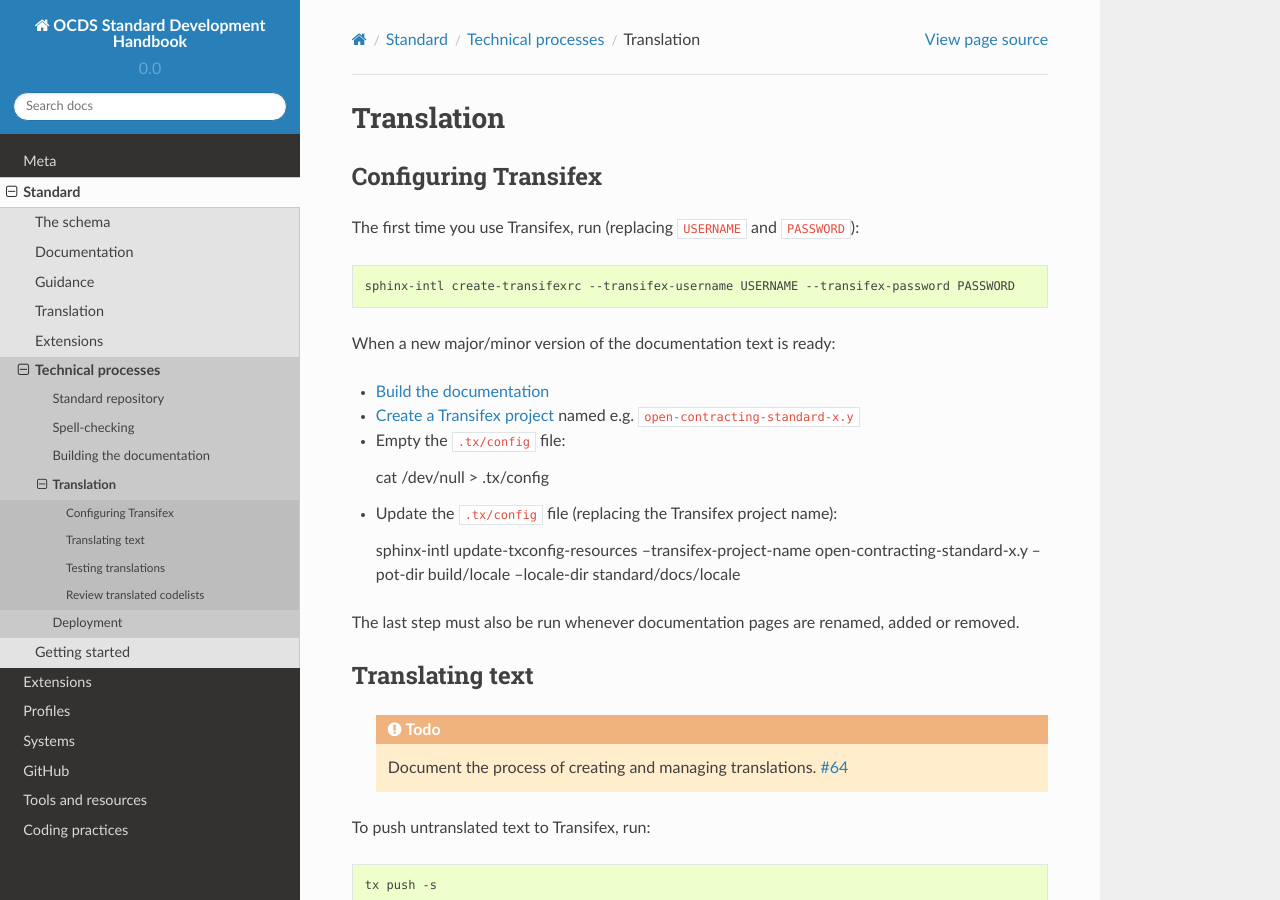
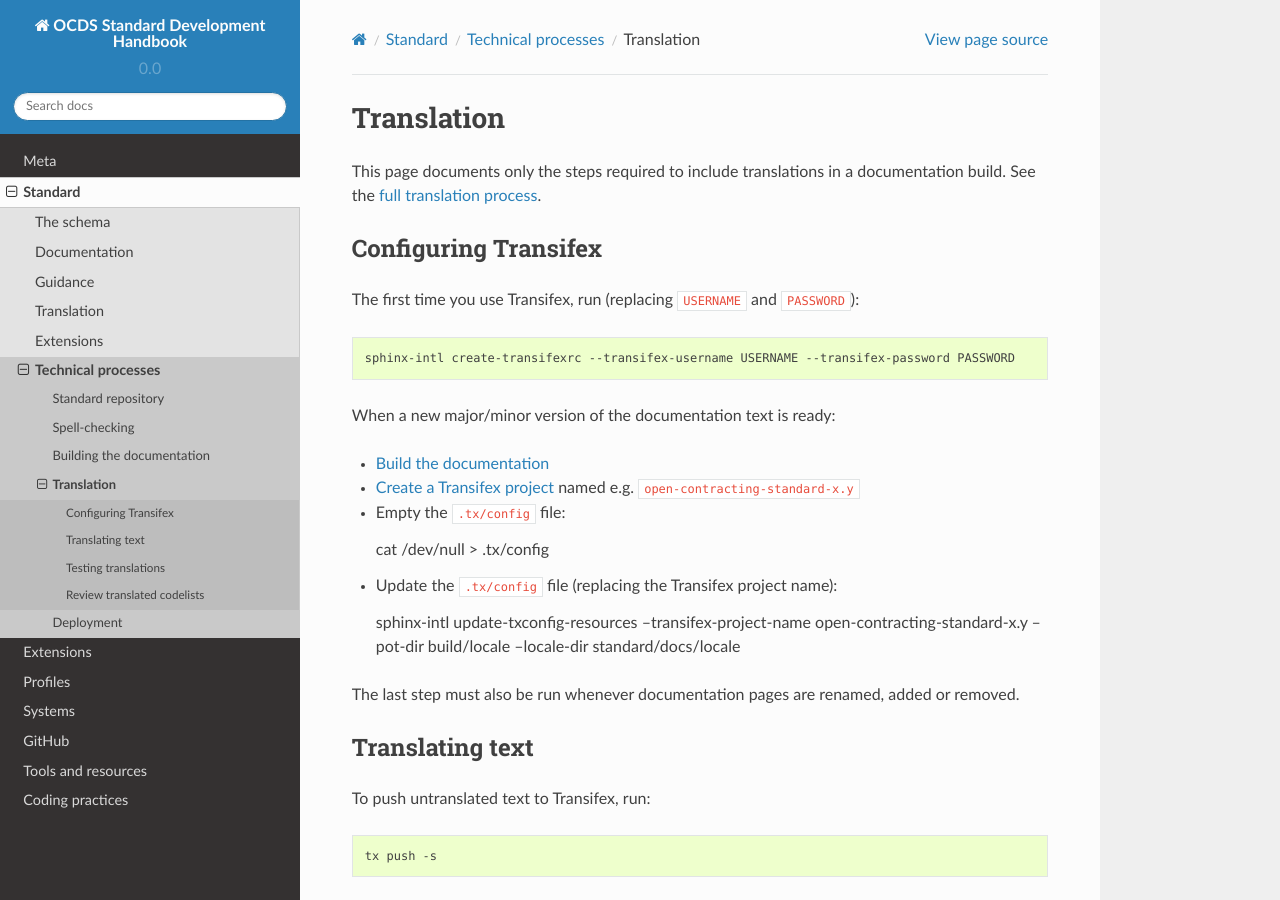
Before and after one commit to open-contracting/standard-development-handbook, a Sphinx documentation site: the page built from docs/standard/technical/translation.md, in a window 1280 px wide and 900 px high. Built offline with Sphinx 7.4.7 and the Read the Docs theme 2.0.0, drawn with Linux system fonts in a browser that asks for light colours.

Commit message:
Remove completed todo admonitions

````diff
--- a/docs/standard/technical/translation.md
+++ b/docs/standard/technical/translation.md
@@ -1,4 +1,6 @@
 # Translation
+
+This page documents only the steps required to include translations in a documentation build. See the [full translation process](../translation).
 
 ## Configuring Transifex
 
@@ -23,11 +25,6 @@ When a new major/minor version of the documentation text is ready:
 The last step must also be run whenever documentation pages are renamed, added or removed.
 
 ## Translating text
-
-```eval_rst
-  .. todo::
-    Document the process of creating and managing translations. :issue:`64`
-```
 
 To push untranslated text to Transifex, run:
 
````
Also changed, not shown: docs/standard/index.md (+0 -7 lines).
